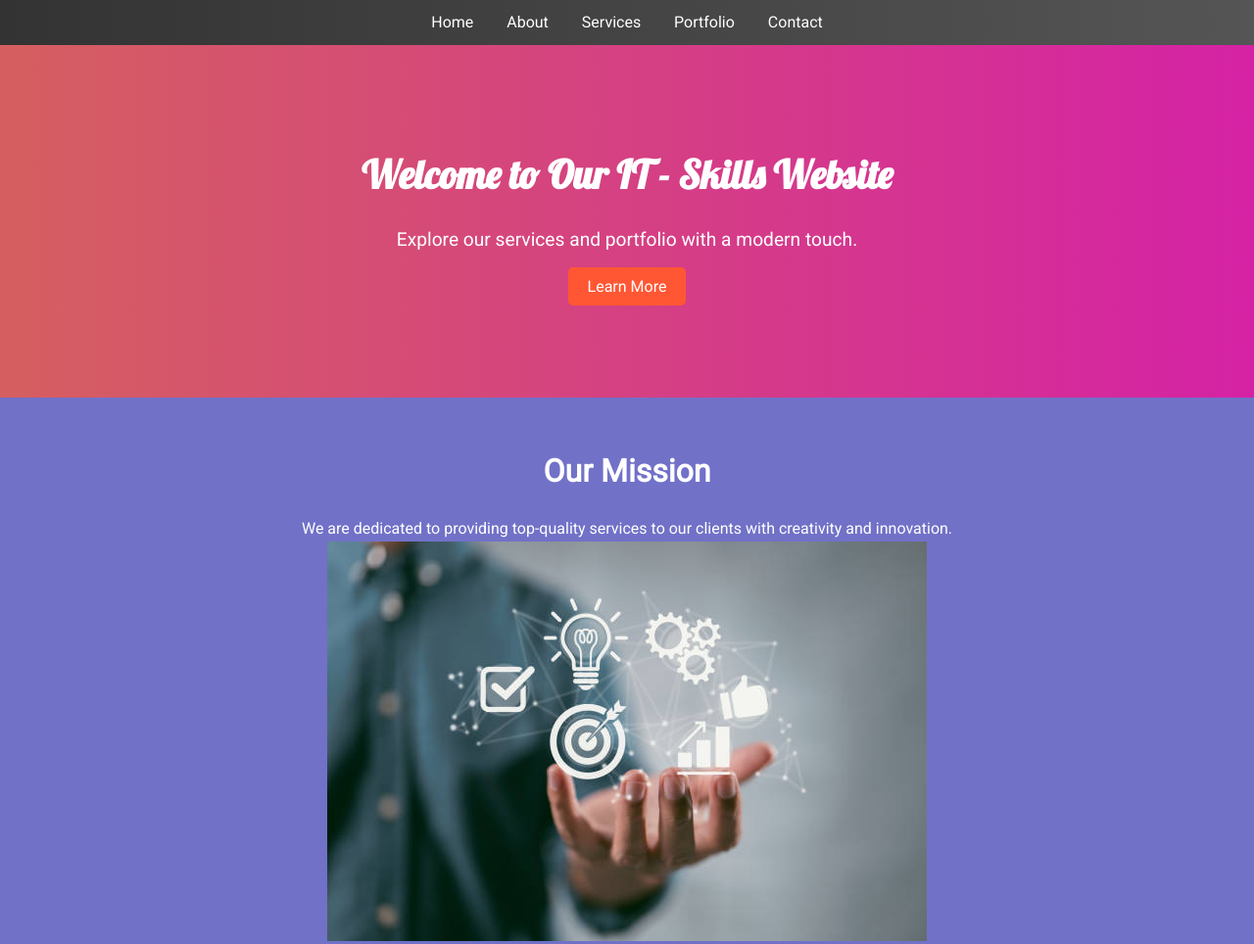
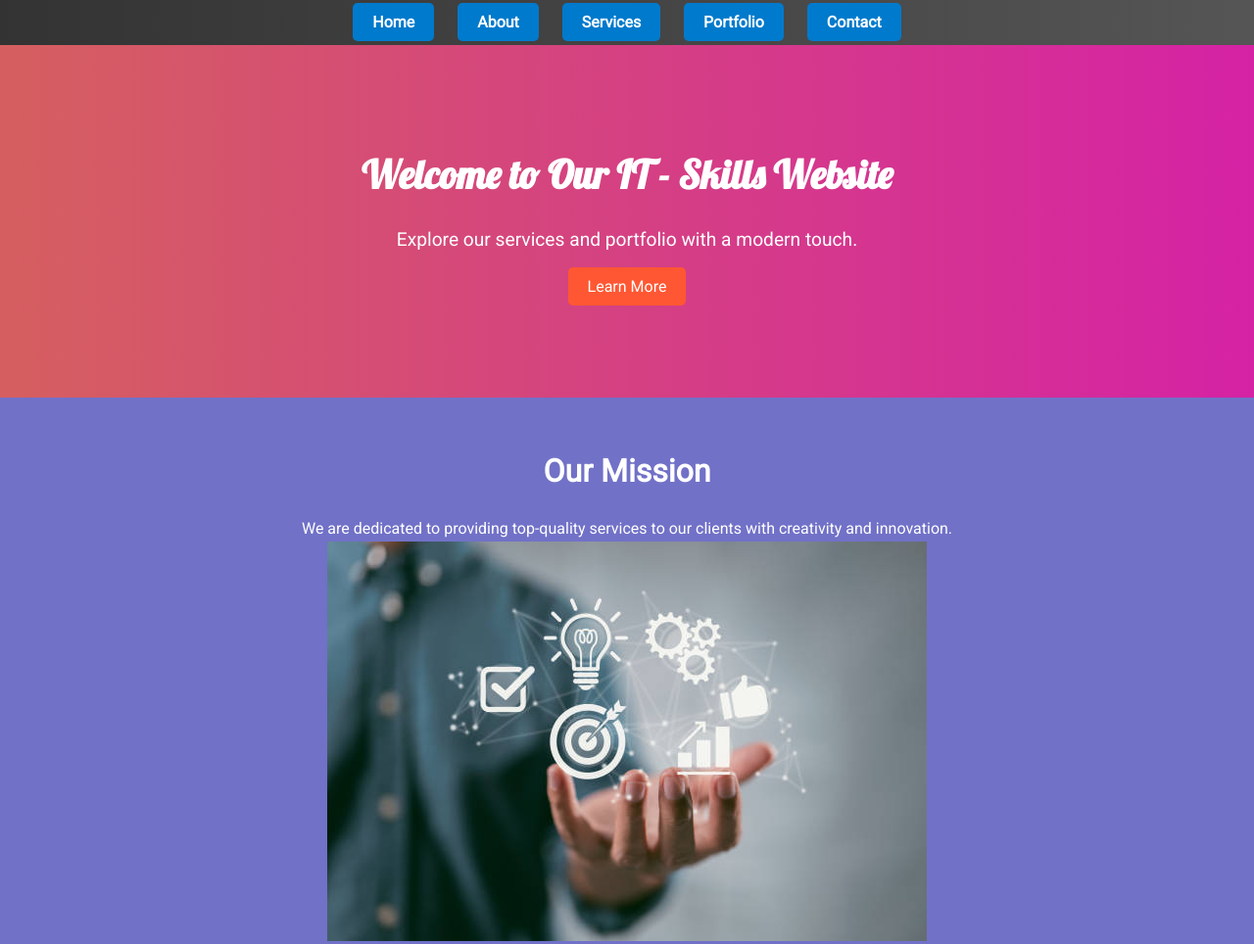
Before and after one commit to MdSiamShikder172/web1, a plain HTML site: page index.html in a window 1280 px wide. Shown: the top 964 px of the page at 98% size. Drawn offline with Linux system fonts and the light colour scheme.

Commit message:
Forth Commit v2.2

```diff
--- a/styles.css
+++ b/styles.css
@@ -21,16 +21,25 @@ header {
 }
 
 .navbar a {
-    color: #fff;
-    padding: 0 15px;
     text-decoration: none;
-    transition: color 0.3s ease;
+    color: #ffffff;
+    background-color: #007acc; /* Button color */
+    padding: 10px 20px;
+    margin: 0 10px;
+    border-radius: 5px;
+    font-weight: bold;
+    transition: background-color 0.3s ease, transform 0.3s ease;
 }
 
 .navbar a:hover {
-    color: #ff5733;
+    background-color: #005f99; /* Darker shade on hover */
+    transform: scale(1.05); /* Slight scaling effect */
 }
 
+.navbar a:active {
+    background-color: #004c80; /* Even darker shade on click */
+    transform: scale(0.95); /* Button pressed effect */
+}
 /* Hero Section with Gradient and Button Animation */
 .hero {
     background: linear-gradient(to right, rgba(255, 87, 51, 0.7), rgba(255, 0, 150, 0.7)), url('../images/hero.jpg');
```
